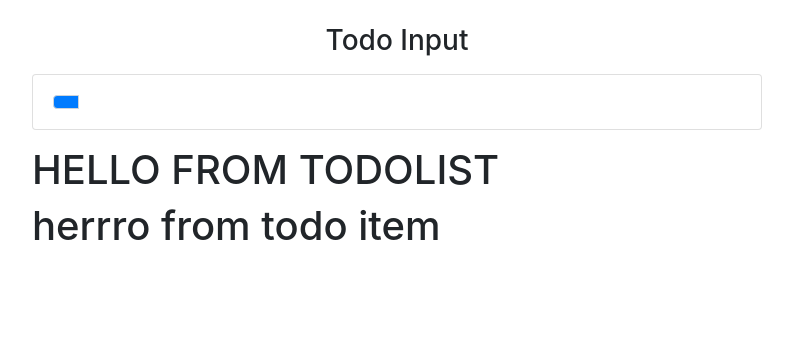
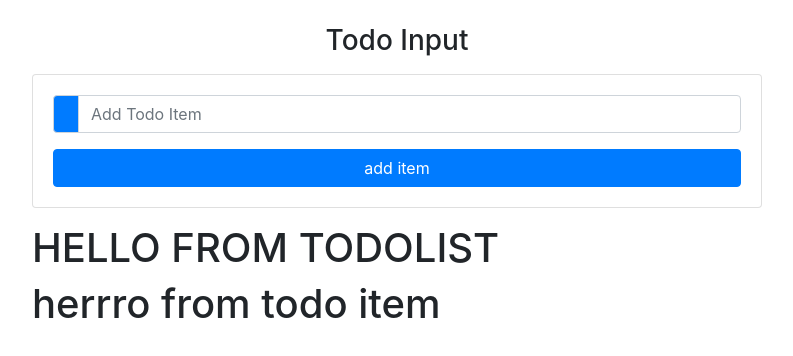
Before and after one commit to Ashley-King/react-todo-list, a React (Create React App) app: page / in a window 1280 px wide. Shown: the top 356 px of the page, without its empty margins (243-1036 px from the left). Built offline with nearby package versions, Linux system fonts and the light colour scheme; some icons are missing.

Commit message:
retry deploy

```diff
--- a/src/components/TodoInput.js
+++ b/src/components/TodoInput.js
@@ -12,7 +12,17 @@ export default class TodoInput extends Component {
                 <i className="fal fa-book" />
               </div>
             </div>
+            <input
+              type="text"
+              className="form-control text-capitalize"
+              placeholder="add todo item"
+              value={item}
+              onChange={handleChange}
+            />
           </div>
+          <button type="submit" className="btn btn-block btn-primary mt-3">
+            add item
+          </button>
         </form>
       </div>
     );
```
Also changed, not shown: 1 other file (tests, documents, lock files or other folders).
